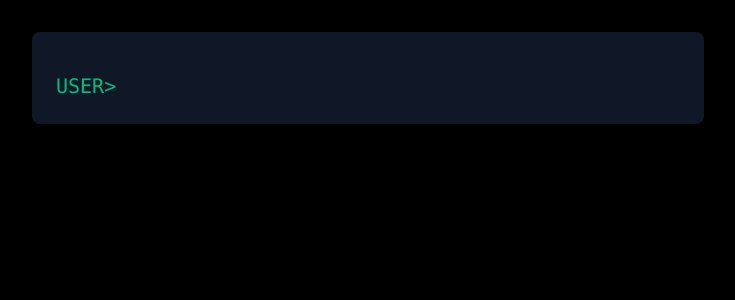
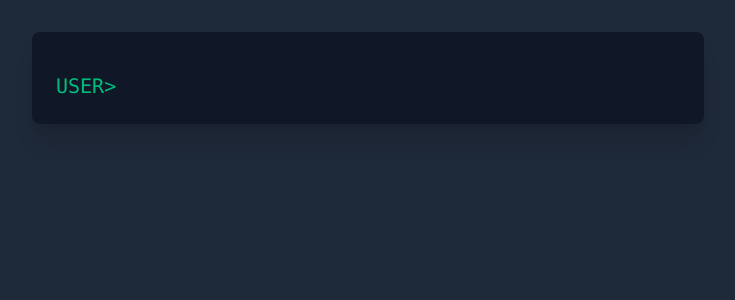
Before and after one commit to LeTammo/mindful, a Next.js app: page / in a window 1280 px wide. Shown: the top 300 px of the page, without its empty margins (272-1007 px from the left). Built offline with nearby package versions, Linux system fonts and the light colour scheme.

Commit message:
Change backgrounds

```diff
--- a/src/app/page.tsx
+++ b/src/app/page.tsx
@@ -132,9 +132,9 @@ export default function Home() {
     };
 
     return (
-        <div className="bg-black text-white min-h-screen flex flex-col p-8" onClick={handleContainerClick}>
+        <div className="bg-gray-800 min-h-screen flex flex-col p-8" onClick={handleContainerClick}>
             <div className="w-full h-full flex justify-center">
-                <div className="bg-gray-900 rounded-lg shadow-lg p-6 flex flex-col flex-1 max-w-2xl w-full">
+                <div className="bg-gray-900 rounded-lg shadow-xl p-6 flex flex-col flex-1 max-w-2xl w-full">
                     <TerminalOutput
                         output={output}
                         setEditingPath={setEditingPath}
```
